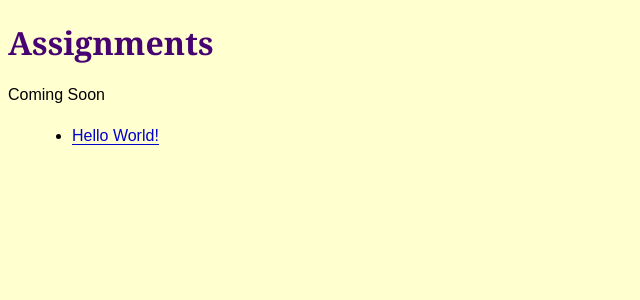
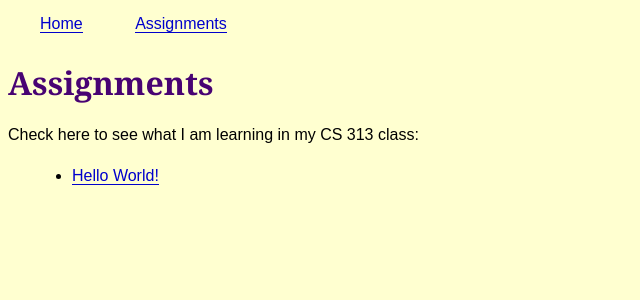
Before and after one commit to Brown-Lorna/cs313php, a PHP site: page /pages/assignments.php in a window 1280 px wide. Shown: the top 300 px of the page, without its empty margins (0-640 px from the left). Run offline with PHP 8.4, Linux system fonts and the light colour scheme.

Commit message:
added home link

```diff
--- a/index.php
+++ b/index.php
@@ -7,6 +7,7 @@
 	</head>
 	<body>
 		<header id="page-header">
+			<img src="../images/lb-monogram.jpg" title="LB Monogram" alt="LB Monogram" width="332" height="298">
 	<nav id="page-nav">
 	<ul id="mainmenu">
 		<li><a href="index.php">Home</a></li>
@@ -14,13 +15,13 @@
 	<li><a href="/pages/helloworld.html">Hello World Assignment</a></li>
 	</ul>
 </nav>
-			<img src="../images/lb-monogram.jpg" title="LB Monogram" alt="LB Monogram" width="332" height="298">
+
 		</header>
 
 	<h1>Lorna Brown - CS 313</h1>
 		<p>This is an educational project.</p>
 
-		<p>Hopefully more to come soon.</p>
+		<p>More to come soon.</p><br>
 		<footer id="page-footer">
 	<p>copyright &copy; 2015, Lorna Brown
 </p>
--- a/pages/assignments.php
+++ b/pages/assignments.php
@@ -8,11 +8,17 @@
 	</head>
 	<body>
 		<header id="page-header">
+		<nav id="page-nav">
+	<ul id="mainmenu">
+		<li><a href="index.php">Home</a></li>
+		<li><a href="/pages/assignments.php">Assignments</a></li>
 
+	</ul>
+</nav>
 		</header>
 
 		<h1>Assignments</h1>
-		<p>Coming Soon</p>
+		<p>Check here to see what I am learning in my CS 313 class:</p>
 		<ul id="assignment_links">
 			<li><a href="helloworld.html">Hello World!</a></li>
 		</ul>
```
